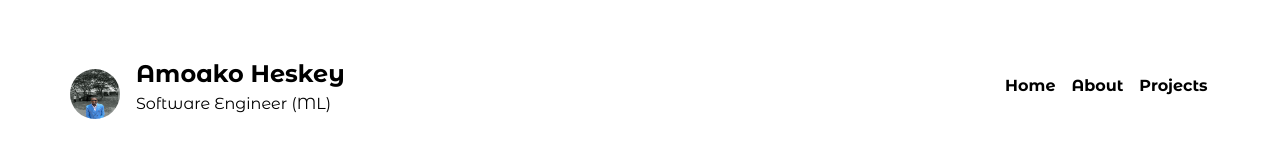
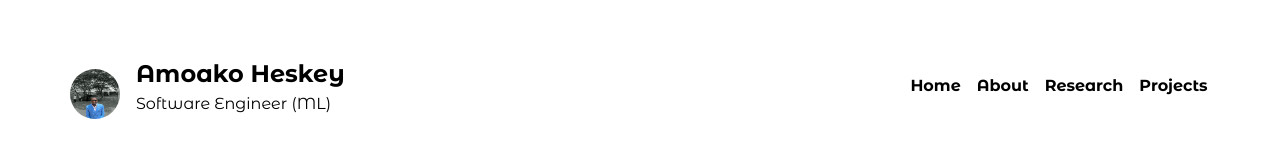
Before and after one commit to Amoako419/My_website, a React (Create React App) app in the folder portfolio/: page / in a window 1280 px wide. Shown: the top 164 px of the page. Built offline with nearby package versions, Linux system fonts and the light colour scheme.

Commit message:
home page fixed

```diff
--- a/portfolio/src/pages/nav.jsx
+++ b/portfolio/src/pages/nav.jsx
@@ -14,7 +14,7 @@ function Nav(){
             <ul>
                 <li>Home</li>
                 <li>About</li>
-                {/* <li>Research</li> */}
+                <li>Research</li>
                 <li>Projects</li>
             </ul>
         </div>
```
